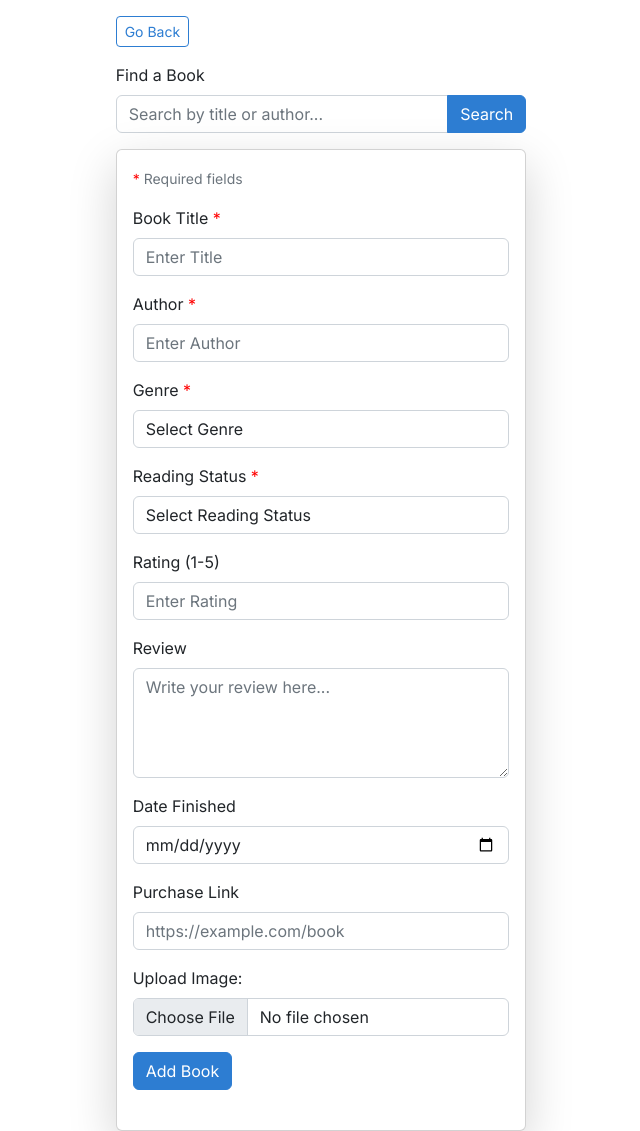
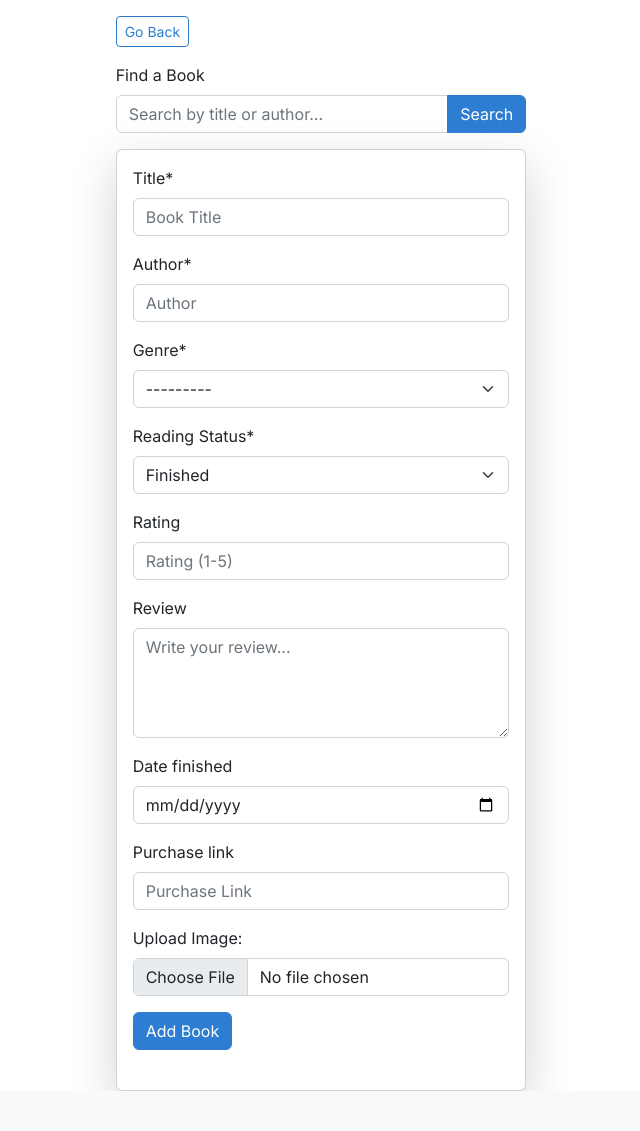
Before and after one commit to Jchute96/bookshelf, a Django app: page /books/add-book/ in a window 1280 px wide. Shown: the part 56-1187 px from the top of the page, without its empty margins (319-959 px from the left). After the commit the page ends 1147 px from the top, so only its background shows below. Run offline with Django 5.2, Linux system fonts and the light colour scheme; the visitor is signed in with stand-in values (Sample User, id 1); some libraries are stand-ins or nearby versions.

Commit message:
refactor: replaced add book HTML form with AddBookForm ModelForm and used crispy forms rendering

```diff
--- a/books/forms.py
+++ b/books/forms.py
@@ -1,25 +1,61 @@
 from .models import Book
 from django.forms import ModelForm
 from django import forms
+
+
+class AddBookForm(ModelForm):
+
+    class Meta:
+
+        # the Model from which the form will inherit from
+        model = Book
+
+        # Display included fields in this order on form
+        fields = ['title', 'author', 'genre', 'status', 'rating', 'review', 'date_finished', 'purchase_link']
+
+        # Style the form
+        widgets = {
+             'title': forms.TextInput(attrs={'class': 'form-control', 'placeholder': 'Book Title'}),
+             'author': forms.TextInput(attrs={'class': 'form-control', 'placeholder': 'Author'}),
+             'genre': forms.Select(attrs={'class': 'form-control'}),
+             'status': forms.Select(attrs={'class': 'form-control'}),
+             'rating': forms.NumberInput(attrs={'class': 'form-control', 'min': '1', 'max': '5', 'placeholder': 'Rating (1-5)'}),
+             'review': forms.Textarea(attrs={'class': 'form-control', 'rows': '4', 'placeholder': 'Write your review...'}),
+             'date_finished': forms.DateInput(attrs={'class': 'form-control', 'type': 'date'}),
+             'purchase_link': forms.URLInput(attrs={'class': 'form-control', 'placeholder': 'Purchase Link'}),
+        }
+
+        # Change status label to say reading status
+        labels = {
+            'status': 'Reading Status'
+        }
 
 
 # declaring the ModelForm
 class EditBookForm(ModelForm):
 
     class Meta:
+
         # the Model from which the form will inherit from
         model = Book
+
         # Display included fields in this order on form
-        fields = ['title', 'author', 'status', 'genre', 'rating', 'review', 'date_finished', 'purchase_link', 'image']
+        fields = ['title', 'author', 'genre', 'status', 'rating', 'review', 'date_finished', 'purchase_link', 'image']
+
         # styling the form with bootstrap classes
         widgets = {
              'title': forms.TextInput(attrs={'class': 'form-control', 'placeholder': 'Book Title'}),
              'author': forms.TextInput(attrs={'class': 'form-control', 'placeholder': 'Author'}),
+             'genre': forms.Select(attrs={'class': 'form-control'}),
              'status': forms.Select(attrs={'class': 'form-control'}),
-             'genre': forms.Select(attrs={'class': 'form-control'}),
              'rating': forms.NumberInput(attrs={'class': 'form-control', 'min': '1', 'max': '5', 'placeholder': 'Rating (1-5)'}),
              'review': forms.Textarea(attrs={'class': 'form-control', 'rows': '4', 'placeholder': 'Write your review...'}),
              'date_finished': forms.DateInput(attrs={'class': 'form-control', 'type': 'date'}),
              'purchase_link': forms.URLInput(attrs={'class': 'form-control', 'placeholder': 'Purchase Link'}),
              'image': forms.FileInput(attrs={'class': 'form-control'}),
         }
+
+        # Change status label to say reading status
+        labels = {
+            'status': 'Reading Status'
+        }
--- a/books/templates/books/add-book.html
+++ b/books/templates/books/add-book.html
@@ -1,4 +1,5 @@
 {% extends 'books/base.html' %}
+{% load crispy_forms_tags %}
 
 {% block content %}
 <div class="row justify-content-center">
@@ -24,67 +25,9 @@
                 <form method="POST" enctype="multipart/form-data" action="">
                     <!-- this is for securing the form from malicious attacks -->
                     {% csrf_token %}
-                    <p class="text-muted"><small><span style="color: red;">*</span> Required fields</small></p>
-                    <!-- this is the label and input for the Title -->
-                    <div class="mb-3">
-                        <label class="form-label font-weight-bold">Book Title <span style="color: red;">*</span></label>
-                        <input required type="text" name="title" id="title" class="form-control" placeholder="Enter Title">
-                    </div>
-                    <!-- this is the label and input for the Author -->
-                    <div class="mb-3">
-                        <label class="form-label font-weight-bold">Author <span style="color: red;">*</span></label>
-                        <input required type="text" name="author" id="author" class="form-control" placeholder="Enter Author">
-                    </div>
 
-                    <!-- this is the label and input for the Genre -->
-                    <div class="mb-3">
-                        <label class="form-label font-weight-bold">Genre <span style="color: red;">*</span></label>
-                        <select required name="genre" id="genre" class="form-control">
-                            <option value="">Select Genre</option>
-                            <option value="fiction">Fiction</option>
-                            <option value="nonfiction">Non-Fiction</option>
-                            <option value="mystery">Mystery</option>
-                            <option value="scifi">Science Fiction</option>
-                            <option value="fantasy">Fantasy</option>
-                            <option value="thriller">Thriller</option>
-                            <option value="romance">Romance</option>
-                            <option value="biography">Biography</option>
-                            <option value="history">History</option>
-                            <option value="selfhelp">Self-Help</option>
-                        </select>
-                    </div>
-
-                    <!-- This is the label and input options for the reading status -->
-                     <div class="mb-3">
-                        <label class="form-label font-weight-bold">Reading Status <span style="color: red;">*</span></label>
-                        <select required name="status" class="form-control">
-                            <option value="">Select Reading Status</option>
-                            <option value="currently_reading">Currently Reading</option>
-                            <option value="want_to_read">Want to Read</option>
-                            <option value="finished">Finished</option>
-                        </select>
-                     </div>
-
-                    <!-- this is the label and input for the Rating -->
-                    <div class="mb-3">
-                        <label class="form-label font-weight-bold">Rating (1-5)</label>
-                        <input type="number" name="rating" class="form-control" placeholder="Enter Rating" min="1" max="5">
-                    </div>
-                    <!-- this is the label and input for the Review -->
-                    <div class="mb-3">
-                        <label class="form-label font-weight-bold">Review</label>
-                        <textarea name="review" class="form-control" rows="4" placeholder="Write your review here..."></textarea>
-                    </div>
-                    <!-- this is the label and input for the Date Finished -->
-                    <div class="mb-3">
-                        <label class="form-label font-weight-bold">Date Finished</label>
-                        <input type="date" name="date_finished" class="form-control">
-                    </div>
-                    <!-- label and input for the purchase link -->
-                    <div class="mb-3">
-                        <label class="form-label font-weight-bold">Purchase Link</label>
-                        <input type="url" name="purchase_link" id="purchase_link" class="form-control" placeholder="https://example.com/book">
-                    </div>
+                    <!-- Pipe the AddBookForm through crispy forms -->
+                    {{ form|crispy }}
 
                     <!-- Hidden field to store google books image url for cloudinary upload -->
                      <input type="hidden" name="image_url" id="image_url" value="">
@@ -139,6 +82,7 @@
 
     // Function that performs the google books api search
     function performSearch() {
+
         // Get what the user typed in the search box
         const query = document.getElementById('google-search').value;
 
@@ -182,11 +126,11 @@
 
                     // Fill out the add book form with book data when a book result is clicked
                     div.addEventListener('click', function() {
-                        document.getElementById('title').value = book.title;
-                        document.getElementById('author').value = book.authors;
-                        document.getElementById('purchase_link').value = book.purchase_link || '';
+                        document.getElementById('id_title').value = book.title;
+                        document.getElementById('id_author').value = book.authors;
+                        document.getElementById('id_purchase_link').value = book.purchase_link || '';
                         document.getElementById('image_url').value = book.image || '';
-                        document.getElementById('genre').value = mapGenre(book.genres);
+                        document.getElementById('id_genre').value = mapGenre(book.genres);
                         // Clear results after selection
                         resultsDiv.innerHTML = '';
                         // Show image selected confirmation message and hide file upload option
--- a/books/views.py
+++ b/books/views.py
@@ -1,7 +1,7 @@
 from django.shortcuts import render, redirect, get_object_or_404
 from django.http import JsonResponse
 from .models import Book
-from .forms import EditBookForm
+from .forms import EditBookForm, AddBookForm
 from django.db.models import Count, Avg, Case, When, Value, CharField, Q
 from django.db.models.functions import ExtractYear
 from django.contrib.auth.decorators import login_required
@@ -97,46 +97,43 @@ def book_detail(request, id):
 @login_required
 def add_book(request):
 
+    form = AddBookForm()
+
     if request.method == 'POST':
-        data = request.POST
-        date_finished = data.get('date_finished') or None
-        purchase_link = data.get('purchase_link') or None
 
-        # If user is using a search to upload an image
-        if data.get('image_url'):
+        form = AddBookForm(request.POST, request.FILES)
 
-            # Try to use image url to upload to cloudinary
-            try:
-                image_url = data.get('image_url')
+        if form.is_valid():
 
-                # Upload image to Cloudinary and store the public_id so backend can build url
-                cloudinary_result = cloudinary.uploader.upload(image_url, folder='media/images')
-                image = cloudinary_result['public_id'].removeprefix('media/')
+            book = form.save(commit=False)
 
-            # If it fails use no image
-            except Exception:
-                image = None
+            # If user is using a search to upload an image
+            if request.POST.get('image_url'):
 
-        # If the user uploaded photo manually
-        else:
-            image = request.FILES.get('image')
+                # Try to use image url to upload to cloudinary
+                try:
+                    image_url = request.POST.get('image_url')
 
-        book = Book.objects.create(
-            user = request.user,
-            title = data['title'],
-            author = data['author'],
-            genre = data['genre'],
-            status = data['status'],
-            rating = data.get('rating') or None,
-            review = data['review'],
-            purchase_link = purchase_link,
-            date_finished = date_finished,
-            image = image
-        )
+                    # Upload image to Cloudinary and store the public_id so backend can build url
+                    cloudinary_result = cloudinary.uploader.upload(image_url, folder='media/images')
+                    image = cloudinary_result['public_id'].removeprefix('media/')
 
-        return redirect('home')
+                # If it fails use no image
+                except Exception:
+                    image = None
 
-    return render(request, 'books/add-book.html')
+            # If the user uploaded photo manually
+            else:
+                image = request.FILES.get('image')
+
+            book.user = request.user
+            book.image = image
+
+            book.save()
+            return redirect('home')
+
+    context = {'form': form}
+    return render(request, 'books/add-book.html', context)
 
 
 # Edit a book's info and takes id as an argument
```
Also changed, not shown: books/templates/books/update-book.html (+6 -2 lines).
